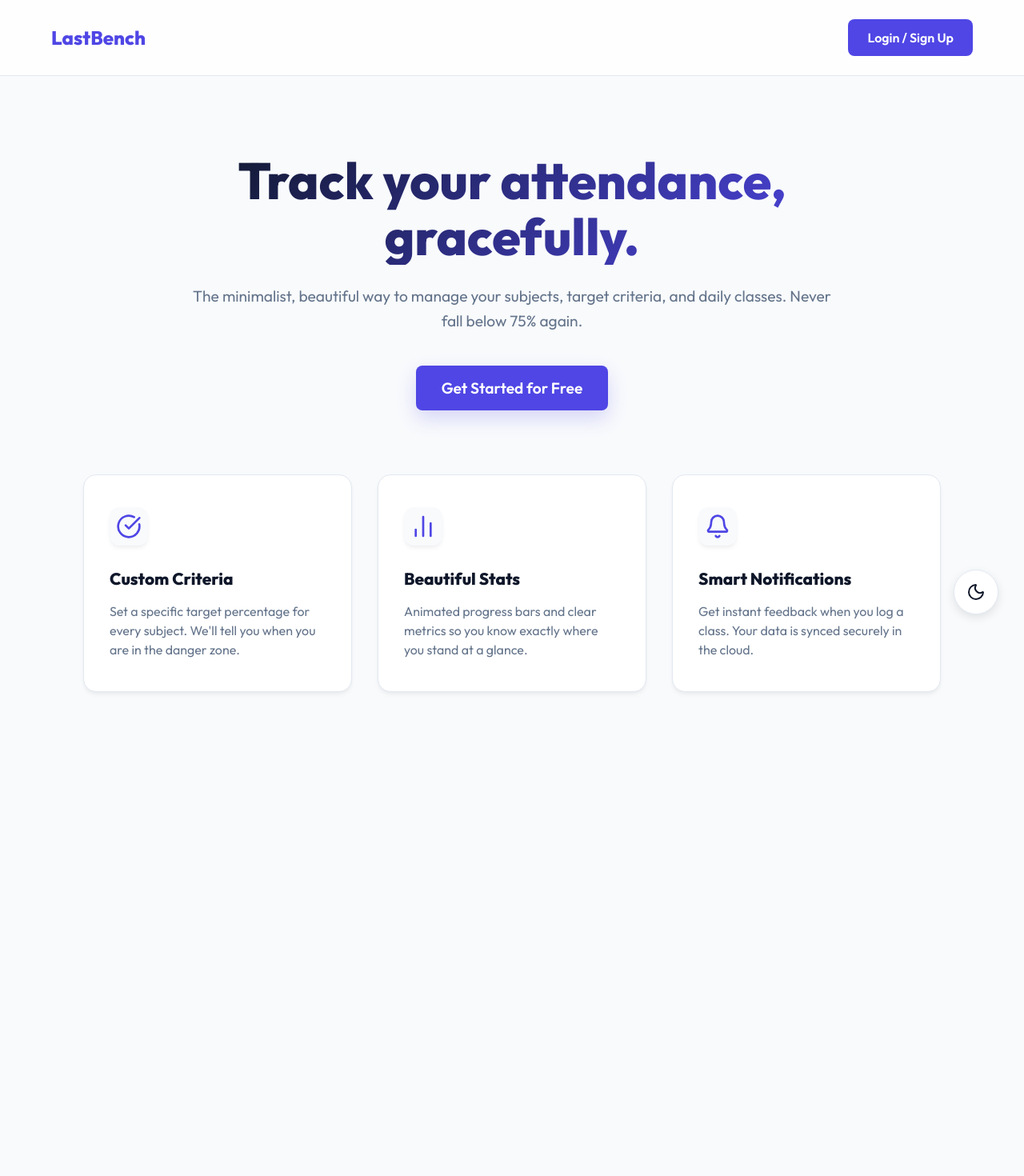
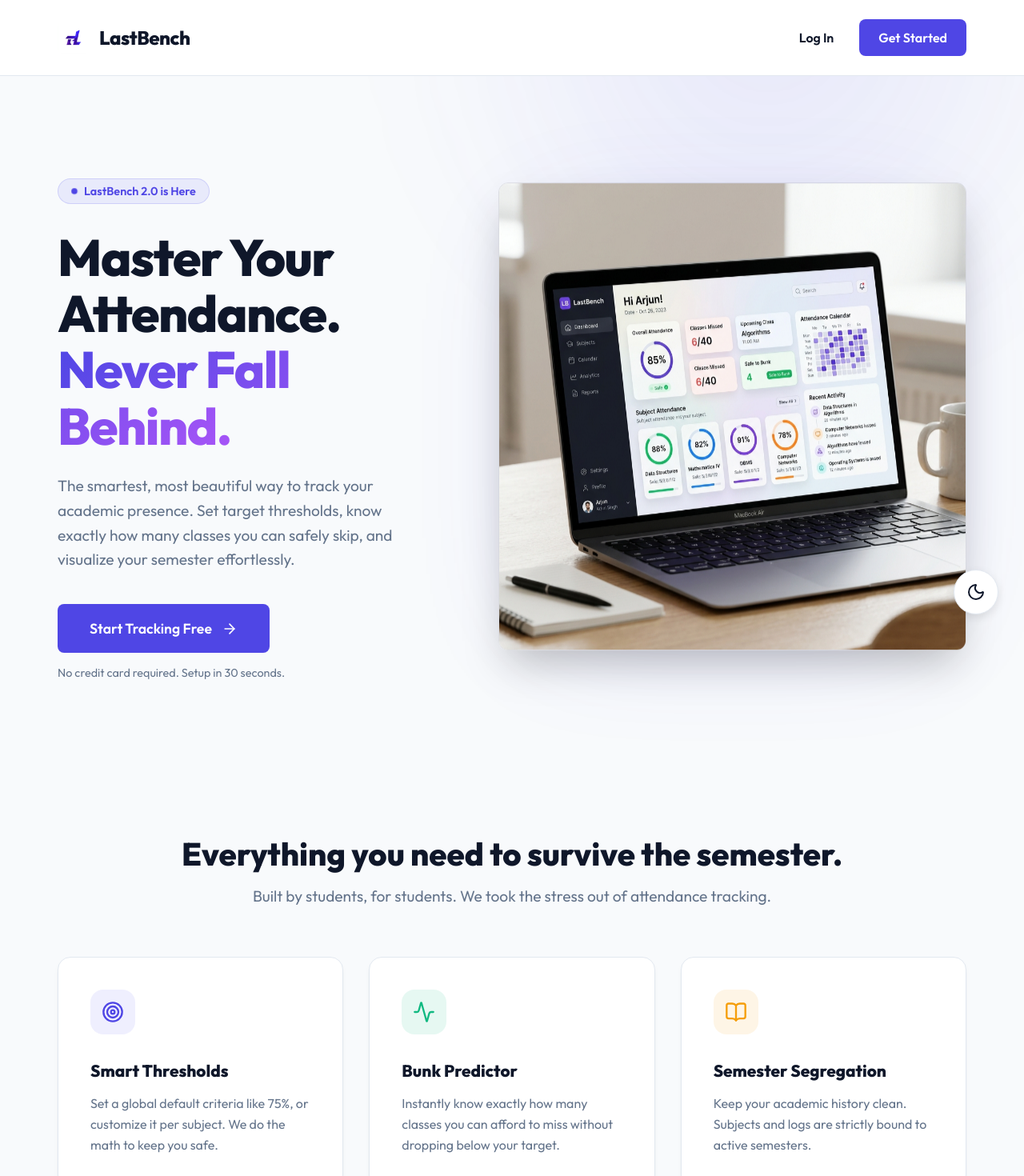
Before and after one commit to HarshJasani9/LastBench, a React (Vite) app in the folder frontend/: page / in a window 1280 px wide. Shown: the top 1470 px of the page at 80% size. Before the commit the page ends 929 px from the top, so only its background shows below. Built offline with nearby package versions, Linux system fonts and the light colour scheme.

Commit message:
fix: resolve dark theme transition bug and overhaul landing page design

```diff
--- a/frontend/src/features/landing/Landing.css
+++ b/frontend/src/features/landing/Landing.css
@@ -1,62 +1,237 @@
-.landing-container {
+.landing-wrapper {
   min-height: 100vh;
   background: var(--bg-main);
-  color: var(--text-main);
+  position: relative;
+  overflow: hidden;
+  font-family: 'Outfit', sans-serif;
 }
 
+/* Abstract Background Glow */
+.landing-bg-glow {
+  position: absolute;
+  top: -20%;
+  right: -10%;
+  width: 70vw;
+  height: 70vw;
+  background: radial-gradient(circle, var(--accent-glow) 0%, transparent 70%);
+  filter: blur(100px);
+  z-index: 0;
+  pointer-events: none;
+  opacity: 0.6;
+}
+
+[data-theme='dark'] .landing-bg-glow {
+  opacity: 0.2;
+}
+
+/* Navigation */
 .landing-nav {
+  position: relative;
+  z-index: 10;
+  padding: 1.5rem 0;
+  border-bottom: 1px solid var(--panel-border);
+  background: var(--panel-bg);
+  backdrop-filter: blur(12px);
+}
+
+.nav-container {
+  max-width: 1200px;
+  margin: 0 auto;
+  padding: 0 2rem;
   display: flex;
   justify-content: space-between;
   align-items: center;
-  padding: 1.5rem 5%;
-  border-bottom: 1px solid var(--panel-border);
-  background: rgba(255, 255, 255, 0.8);
-  backdrop-filter: blur(10px);
-  position: sticky;
-  top: 0;
-  z-index: 100;
 }
 
-.landing-nav .logo {
+.logo-container {
+  display: flex;
+  align-items: center;
+  gap: 12px;
+}
+
+.nav-logo-img {
+  width: 40px;
+  height: 40px;
+  border-radius: 8px;
+}
+
+.nav-logo-text {
   font-size: 1.5rem;
   font-weight: 800;
-  color: var(--accent);
+  color: var(--text-main);
+  letter-spacing: -0.5px;
 }
 
+.nav-links {
+  display: flex;
+  gap: 1rem;
+  align-items: center;
+}
+
+.btn-secondary {
+  color: var(--text-main);
+  text-decoration: none;
+  font-weight: 600;
+  padding: 0.5rem 1rem;
+  border-radius: 8px;
+  transition: background 0.2s;
+}
+
+.btn-secondary:hover {
+  background: var(--panel-border);
+}
+
+/* Hero Section */
 .hero-section {
-  padding: 6rem 5% 4rem;
+  position: relative;
+  z-index: 1;
+  padding: 8rem 2rem 6rem;
   max-width: 1200px;
   margin: 0 auto;
 }
 
-.hero-content {
-  text-align: center;
-  max-width: 800px;
-  margin: 0 auto 5rem;
+.hero-container {
+  display: grid;
+  grid-template-columns: 1fr 1.2fr;
+  gap: 4rem;
+  align-items: center;
 }
 
-.hero-title {
+.hero-badge {
+  display: inline-flex;
+  align-items: center;
+  gap: 8px;
+  padding: 6px 16px;
+  background: rgba(99, 102, 241, 0.1);
+  color: var(--accent);
+  border-radius: 20px;
+  font-size: 0.9rem;
+  font-weight: 600;
+  margin-bottom: 2rem;
+  border: 1px solid rgba(99, 102, 241, 0.2);
+}
+
+.badge-pulse {
+  width: 8px;
+  height: 8px;
+  border-radius: 50%;
+  background: var(--accent);
+  box-shadow: 0 0 0 0 rgba(99, 102, 241, 0.7);
+  animation: pulse 2s infinite;
+}
+
+@keyframes pulse {
+  0% { transform: scale(0.95); box-shadow: 0 0 0 0 rgba(99, 102, 241, 0.7); }
+  70% { transform: scale(1); box-shadow: 0 0 0 6px rgba(99, 102, 241, 0); }
+  100% { transform: scale(0.95); box-shadow: 0 0 0 0 rgba(99, 102, 241, 0); }
+}
+
+.hero-title-main {
   font-size: 4rem;
   font-weight: 800;
   line-height: 1.1;
+  color: var(--text-main);
   margin-bottom: 1.5rem;
-  color: var(--text-main);
-  background: linear-gradient(135deg, var(--text-main) 0%, var(--accent) 100%);
+  letter-spacing: -1.5px;
+}
+
+.text-gradient {
+  background: linear-gradient(135deg, var(--accent) 0%, #a855f7 100%);
   -webkit-background-clip: text;
   -webkit-text-fill-color: transparent;
+  background-clip: text;
 }
 
 .hero-subtitle {
   font-size: 1.2rem;
+  line-height: 1.6;
   color: var(--text-muted);
-  line-height: 1.6;
   margin-bottom: 2.5rem;
+  max-width: 90%;
 }
 
-.btn-large {
+.hero-cta {
+  display: flex;
+  flex-direction: column;
+  gap: 1rem;
+}
+
+.cta-button {
+  display: inline-flex;
+  align-items: center;
+  justify-content: center;
+  gap: 12px;
+  font-size: 1.1rem;
+  padding: 1.2rem 2.5rem;
+  width: fit-content;
+}
+
+.cta-icon {
+  transition: transform 0.2s;
+}
+
+.cta-button:hover .cta-icon {
+  transform: translateX(5px);
+}
+
+.cta-subtext {
+  font-size: 0.9rem;
+  color: var(--text-muted);
+}
+
+/* Mockup */
+.hero-mockup {
+  position: relative;
+  perspective: 1000px;
+}
+
+.mockup-image {
+  width: 100%;
+  height: auto;
+  border-radius: 12px;
+  box-shadow: 0 25px 50px -12px rgba(0, 0, 0, 0.25);
+  border: 1px solid var(--glass-border);
+  transform-style: preserve-3d;
+  will-change: transform;
+}
+
+.mockup-glow {
+  position: absolute;
+  top: 50%;
+  left: 50%;
+  transform: translate(-50%, -50%);
+  width: 80%;
+  height: 80%;
+  background: var(--accent);
+  filter: blur(80px);
+  opacity: 0.2;
+  z-index: -1;
+}
+
+/* Features Section */
+.features-section {
+  position: relative;
+  z-index: 1;
+  padding: 6rem 2rem;
+  max-width: 1200px;
+  margin: 0 auto;
+}
+
+.section-header {
+  text-align: center;
+  margin-bottom: 4rem;
+}
+
+.section-header h2 {
+  font-size: 2.5rem;
+  font-weight: 800;
+  color: var(--text-main);
+  margin-bottom: 1rem;
+}
+
+.section-header p {
   font-size: 1.2rem;
-  padding: 1rem 2rem;
-  box-shadow: 0 10px 25px var(--accent-glow);
+  color: var(--text-muted);
 }
 
 .features-grid {
@@ -66,34 +241,69 @@
 }
 
 .feature-card {
-  padding: 2.5rem 2rem;
-  text-align: left;
+  padding: 2.5rem;
+  display: flex;
+  flex-direction: column;
+  gap: 1rem;
+  background: var(--panel-bg);
+  backdrop-filter: blur(16px);
 }
 
-.feature-icon {
-  width: 48px;
-  height: 48px;
-  color: var(--accent);
-  margin-bottom: 1.5rem;
-  background: var(--bg-main);
-  padding: 0.5rem;
-  border-radius: 12px;
-  box-shadow: var(--panel-shadow);
+.feature-icon-wrapper {
+  width: 56px;
+  height: 56px;
+  border-radius: 16px;
+  display: flex;
+  align-items: center;
+  justify-content: center;
+  margin-bottom: 1rem;
 }
 
 .feature-card h3 {
   font-size: 1.3rem;
-  margin-bottom: 1rem;
+  font-weight: 700;
   color: var(--text-main);
 }
 
 .feature-card p {
   color: var(--text-muted);
-  line-height: 1.5;
+  line-height: 1.6;
 }
 
-@media (max-width: 768px) {
-  .hero-title {
-    font-size: 2.5rem;
+/* Footer */
+.landing-footer {
+  border-top: 1px solid var(--panel-border);
+  padding: 4rem 2rem;
+  background: var(--panel-bg);
+  text-align: center;
+}
+
+.footer-content {
+  max-width: 1200px;
+  margin: 0 auto;
+  color: var(--text-muted);
+}
+
+/* Responsive */
+@media (max-width: 968px) {
+  .hero-container {
+    grid-template-columns: 1fr;
+    text-align: center;
+  }
+
+  .hero-title-main {
+    font-size: 3rem;
+  }
+
+  .hero-subtitle {
+    margin: 0 auto 2.5rem;
+  }
+
+  .cta-button {
+    margin: 0 auto;
+  }
+
+  .hero-mockup {
+    margin-top: 2rem;
   }
 }
--- a/frontend/src/features/landing/Landing.jsx
+++ b/frontend/src/features/landing/Landing.jsx
@@ -1,60 +1,174 @@
-import React, { useEffect } from 'react';
+import React, { useEffect, useRef } from 'react';
 import { Link } from 'react-router-dom';
 import { gsap } from 'gsap';
-import { CheckCircle, BarChart2, Bell } from 'lucide-react';
+import { Target, Activity, ShieldCheck, Zap, ArrowRight, BookOpen } from 'lucide-react';
 import './Landing.css';
 
 const Landing = () => {
+  const heroRef = useRef(null);
+  const mockupRef = useRef(null);
+  const featuresRef = useRef(null);
+
   useEffect(() => {
-    // Simple hero animation
-    gsap.fromTo('.hero-content',
-      { y: 50, opacity: 0 },
-      { y: 0, opacity: 1, duration: 1, ease: 'power3.out' }
+    // Hero Text Animation
+    gsap.fromTo('.hero-badge',
+      { y: -20, opacity: 0 },
+      { y: 0, opacity: 1, duration: 0.8, ease: 'power3.out' }
     );
-    gsap.fromTo('.feature-card',
+    gsap.fromTo('.hero-title-main',
       { y: 30, opacity: 0 },
-      { y: 0, opacity: 1, duration: 0.8, stagger: 0.2, ease: 'power2.out', delay: 0.5 }
+      { y: 0, opacity: 1, duration: 1, ease: 'power3.out', delay: 0.2 }
     );
+    gsap.fromTo('.hero-subtitle',
+      { y: 30, opacity: 0 },
+      { y: 0, opacity: 1, duration: 1, ease: 'power3.out', delay: 0.4 }
+    );
+    gsap.fromTo('.hero-cta',
+      { y: 30, opacity: 0 },
+      { y: 0, opacity: 1, duration: 1, ease: 'power3.out', delay: 0.6 }
+    );
+
+    // Mockup Floating Animation
+    gsap.fromTo('.mockup-image',
+      { y: 100, opacity: 0, rotationX: 10 },
+      { y: 0, opacity: 1, rotationX: 0, duration: 1.5, ease: 'power3.out', delay: 0.8 }
+    );
+    gsap.to('.mockup-image', {
+      y: -15,
+      duration: 3,
+      repeat: -1,
+      yoyo: true,
+      ease: 'sine.inOut',
+      delay: 2.3
+    });
+
+    // Features Stagger Animation
+    const observer = new IntersectionObserver((entries) => {
+      entries.forEach(entry => {
+        if (entry.isIntersecting) {
+          gsap.fromTo('.feature-card',
+            { y: 50, opacity: 0 },
+            { y: 0, opacity: 1, duration: 0.8, stagger: 0.15, ease: 'power2.out' }
+          );
+          observer.disconnect();
+        }
+      });
+    }, { threshold: 0.2 });
+
+    if (featuresRef.current) {
+      observer.observe(featuresRef.current);
+    }
   }, []);
 
   return (
-    <div className="landing-container">
+    <div className="landing-wrapper">
+      <div className="landing-bg-glow"></div>
+
+      {/* Navigation */}
       <nav className="landing-nav">
-        <div className="logo">LastBench</div>
-        <div className="nav-links">
-          <Link to="/auth" className="btn-primary">Login / Sign Up</Link>
+        <div className="nav-container">
+          <div className="logo-container">
+            <img src="/favicon.png" alt="LastBench Logo" className="nav-logo-img" />
+            <span className="nav-logo-text">LastBench</span>
+          </div>
+          <div className="nav-links">
+            <Link to="/auth" className="btn-secondary">Log In</Link>
+            <Link to="/auth" className="btn-primary">Get Started</Link>
+          </div>
         </div>
       </nav>
 
-      <main className="hero-section">
-        <div className="hero-content">
-          <h1 className="hero-title">Track your attendance, gracefully.</h1>
-          <p className="hero-subtitle">
-            The minimalist, beautiful way to manage your subjects, target criteria, and daily classes. Never fall below 75% again.
-          </p>
-          <div className="hero-actions">
-            <Link to="/auth" className="btn-primary btn-large">Get Started for Free</Link>
+      {/* Hero Section */}
+      <section className="hero-section" ref={heroRef}>
+        <div className="hero-container">
+          <div className="hero-content">
+            <div className="hero-badge">
+              <span className="badge-pulse"></span> LastBench 2.0 is Here
+            </div>
+            <h1 className="hero-title-main">
+              Master Your Attendance. <br />
+              <span className="text-gradient">Never Fall Behind.</span>
+            </h1>
+            <p className="hero-subtitle">
+              The smartest, most beautiful way to track your academic presence.
+              Set target thresholds, know exactly how many classes you can safely skip,
+              and visualize your semester effortlessly.
+            </p>
+            <div className="hero-cta">
+              <Link to="/auth" className="btn-primary btn-large cta-button">
+                Start Tracking Free <ArrowRight size={20} className="cta-icon" />
+              </Link>
+              <p className="cta-subtext">No credit card required. Setup in 30 seconds.</p>
+            </div>
           </div>
+
+          <div className="hero-mockup" ref={mockupRef}>
+            <div className="mockup-glow"></div>
+            <img src="/mockup.png" alt="LastBench Dashboard Preview" className="mockup-image" />
+          </div>
+        </div>
+      </section>
+
+      {/* Features Section */}
+      <section className="features-section" ref={featuresRef}>
+        <div className="section-header">
+          <h2>Everything you need to survive the semester.</h2>
+          <p>Built by students, for students. We took the stress out of attendance tracking.</p>
         </div>
 
         <div className="features-grid">
           <div className="glass-panel feature-card">
-            <CheckCircle className="feature-icon" />
-            <h3>Custom Criteria</h3>
-            <p>Set a specific target percentage for every subject. We'll tell you when you are in the danger zone.</p>
+            <div className="feature-icon-wrapper" style={{background: 'rgba(99, 102, 241, 0.1)', color: 'var(--accent)'}}>
+              <Target size={28} />
+            </div>
+            <h3>Smart Thresholds</h3>
+            <p>Set a global default criteria like 75%, or customize it per subject. We do the math to keep you safe.</p>
           </div>
+
           <div className="glass-panel feature-card">
-            <BarChart2 className="feature-icon" />
-            <h3>Beautiful Stats</h3>
-            <p>Animated progress bars and clear metrics so you know exactly where you stand at a glance.</p>
+            <div className="feature-icon-wrapper" style={{background: 'rgba(16, 185, 129, 0.1)', color: 'var(--success)'}}>
+              <Activity size={28} />
+            </div>
+            <h3>Bunk Predictor</h3>
+            <p>Instantly know exactly how many classes you can afford to miss without dropping below your target.</p>
           </div>
+
           <div className="glass-panel feature-card">
-            <Bell className="feature-icon" />
-            <h3>Smart Notifications</h3>
-            <p>Get instant feedback when you log a class. Your data is synced securely in the cloud.</p>
+            <div className="feature-icon-wrapper" style={{background: 'rgba(245, 158, 11, 0.1)', color: 'var(--warning)'}}>
+              <BookOpen size={28} />
+            </div>
+            <h3>Semester Segregation</h3>
+            <p>Keep your academic history clean. Subjects and logs are strictly bound to active semesters.</p>
+          </div>
+
+          <div className="glass-panel feature-card">
+            <div className="feature-icon-wrapper" style={{background: 'rgba(239, 68, 68, 0.1)', color: 'var(--danger)'}}>
+              <ShieldCheck size={28} />
+            </div>
+            <h3>Danger Zone Alerts</h3>
+            <p>Visual warnings and banners appear immediately when you slip below your required attendance.</p>
+          </div>
+
+          <div className="glass-panel feature-card">
+            <div className="feature-icon-wrapper" style={{background: 'rgba(139, 92, 246, 0.1)', color: '#8b5cf6'}}>
+              <Zap size={28} />
+            </div>
+            <h3>Lightning Fast</h3>
+            <p>A modernized, extremely responsive dashboard built with React and advanced View Transitions.</p>
           </div>
         </div>
-      </main>
+      </section>
+
+      {/* Footer */}
+      <footer className="landing-footer">
+        <div className="footer-content">
+          <div className="logo-container" style={{justifyContent: 'center', marginBottom: '1.5rem'}}>
+            <img src="/favicon.png" alt="LastBench Logo" className="nav-logo-img" style={{width:'32px', height:'32px'}} />
+            <span className="nav-logo-text" style={{fontSize: '1.5rem'}}>LastBench</span>
+          </div>
+          <p>© {new Date().getFullYear()} LastBench App. Developed with precision.</p>
+        </div>
+      </footer>
     </div>
   );
 };
--- a/frontend/src/index.css
+++ b/frontend/src/index.css
@@ -43,12 +43,6 @@
 }
 ::view-transition-new(root) {
   z-index: 9999;
-}
-[data-theme='dark']::view-transition-old(root) {
-  z-index: 9999;
-}
-[data-theme='dark']::view-transition-new(root) {
-  z-index: 1;
 }
 
 * {
```
Also changed, not shown: frontend/public/mockup.png (added).
